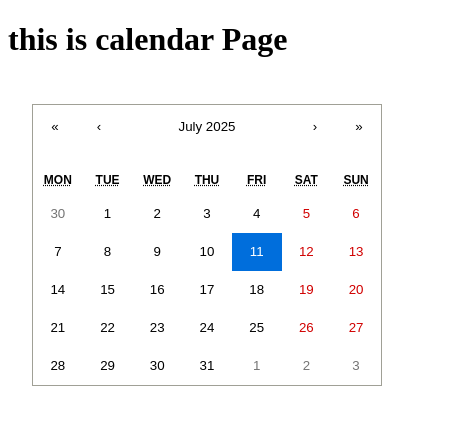
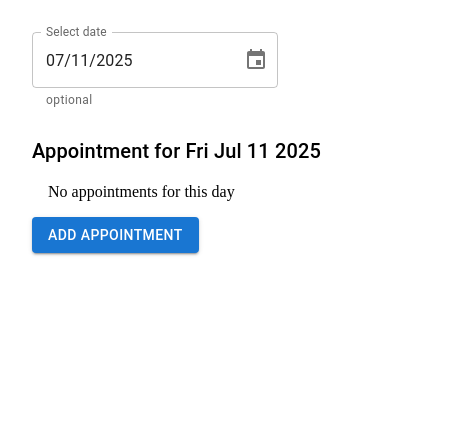
Before and after one commit to logaramankd/pfact-frontend, a React (Vite) app: page /calendar in a window 390 px wide. Shown: the top 424 px of the page, 456 px wide, since content can reach past the window. Built offline with nearby package versions, Linux system fonts and the light colour scheme.

Commit message:
added calendardayview and update in clendar page

```diff
--- a/package.json
+++ b/package.json
@@ -10,10 +10,13 @@
     "preview": "vite preview"
   },
   "dependencies": {
+    "@date-io/date-fns": "^3.2.1",
     "@emotion/react": "^11.14.0",
     "@emotion/styled": "^11.14.1",
     "@mui/icons-material": "^7.2.0",
     "@mui/material": "^7.2.0",
+    "@mui/x-date-pickers": "^8.8.0",
+    "date-fns": "^4.1.0",
     "react": "^19.1.0",
     "react-calendar": "^6.0.0",
     "react-dom": "^19.1.0",
--- /dev/null
+++ b/src/components/CalendarDayView.jsx
@@ -0,0 +1,76 @@
+import { Box, Button, Dialog, List, ListItem, TextField, Typography } from '@mui/material'
+import { DatePicker, LocalizationProvider } from '@mui/x-date-pickers'
+import { AdapterDateFns } from '@mui/x-date-pickers/AdapterDateFns'
+import React, { useEffect, useState } from 'react'
+
+import patientsList from "../data/patients.json";
+import doctorsList from "../data/doctors.json";
+import AppointmentForm from './AppointmentForm';
+
+const CalendarDayView = () => {
+    const [selectedDate, setSelectedDate] = useState(new Date())
+    const [showForm, setShowForm] = useState(false)
+    const [appointments, setAppointments] = useState(() => {
+        const stored = localStorage.getItem("appointments");
+        return stored ? JSON.parse(stored) : [];
+    })
+    useEffect(() => {
+        localStorage.setItem('appointments', JSON.stringify(appointments))
+    }, [appointments])
+
+    const handleSave = (newAppointment) => {
+        setAppointments((prev) => [...prev, newAppointment])
+        setShowForm(false);
+    }
+    const getAppointmentsForDate = (date) => {
+        const dateObj = new Date(date)
+        const dateStr = dateObj.toISOString().split("T")[0];
+        return appointments.filter((appt) => appt.date === dateStr)
+    }
+
+    return (
+        <Box sx={{ p: 3 }}>
+            <LocalizationProvider dateAdapter={AdapterDateFns}>
+                <DatePicker
+                    label="Select date"
+                    value={selectedDate}
+                    onChange={(newValue) => setSelectedDate(newValue)}
+                    slotProps={{ textField: { helperText: "optional" } }} />
+            </LocalizationProvider>
+            <Typography variant='h6' sx={{ mt: 3 }}>
+                Appointment for {selectedDate.toDateString()}
+            </Typography>
+            <List>
+                {getAppointmentsForDate(selectedDate).length === 0 && (
+                    <ListItem>No appointments for this day</ListItem>
+                )}
+                {getAppointmentsForDate(selectedDate).map((appt, index) => {
+                    const patient = patientsList.find((p) => p.id === appt.patientId)
+                    const doctor = doctorsList.find((d) => d.id === appt.doctorId);
+
+                    return (
+                        <ListItem key={index}>
+                            {patient?.name} with {doctor?.name} at {appt.time}
+                        </ListItem>
+                    )
+                })}
+            </List>
+            <Button variant="contained" onClick={() => setShowForm(true)}>
+                Add Appointment
+            </Button>
+            <Dialog open={showForm} onClose={() => setShowForm(false)}>
+                {selectedDate && (
+                    <AppointmentForm
+                        patients={patientsList}
+                        doctors={doctorsList}
+                        selectedDate={selectedDate.toISOString().split("T")[0]}
+                        onSave={handleSave}
+                        onClose={() => setShowForm(false)}
+                    />
+                )}
+            </Dialog>
+        </Box>
+    )
+}
+
+export default CalendarDayView
--- a/src/pages/CalendarPage.jsx
+++ b/src/pages/CalendarPage.jsx
@@ -1,13 +1,12 @@
 import React from 'react'
 import CalendarMonthView from '../components/CalendarMonthView'
+import { useMediaQuery } from '@mui/material'
+import CalendarDayView from '../components/CalendarDayView'
 
 const CalendarPage = () => {
-  return (
-    <div>
-      <h1>this is calendar Page</h1>
-      <CalendarMonthView/>
-    </div>
-  )
+  const isDesktop = useMediaQuery("(min-width:768px)");
+
+  return isDesktop ? <CalendarMonthView /> : <CalendarDayView />
 }
 
 export default CalendarPage
```
Also changed, not shown: 1 other file (tests, documents, lock files or other folders).
